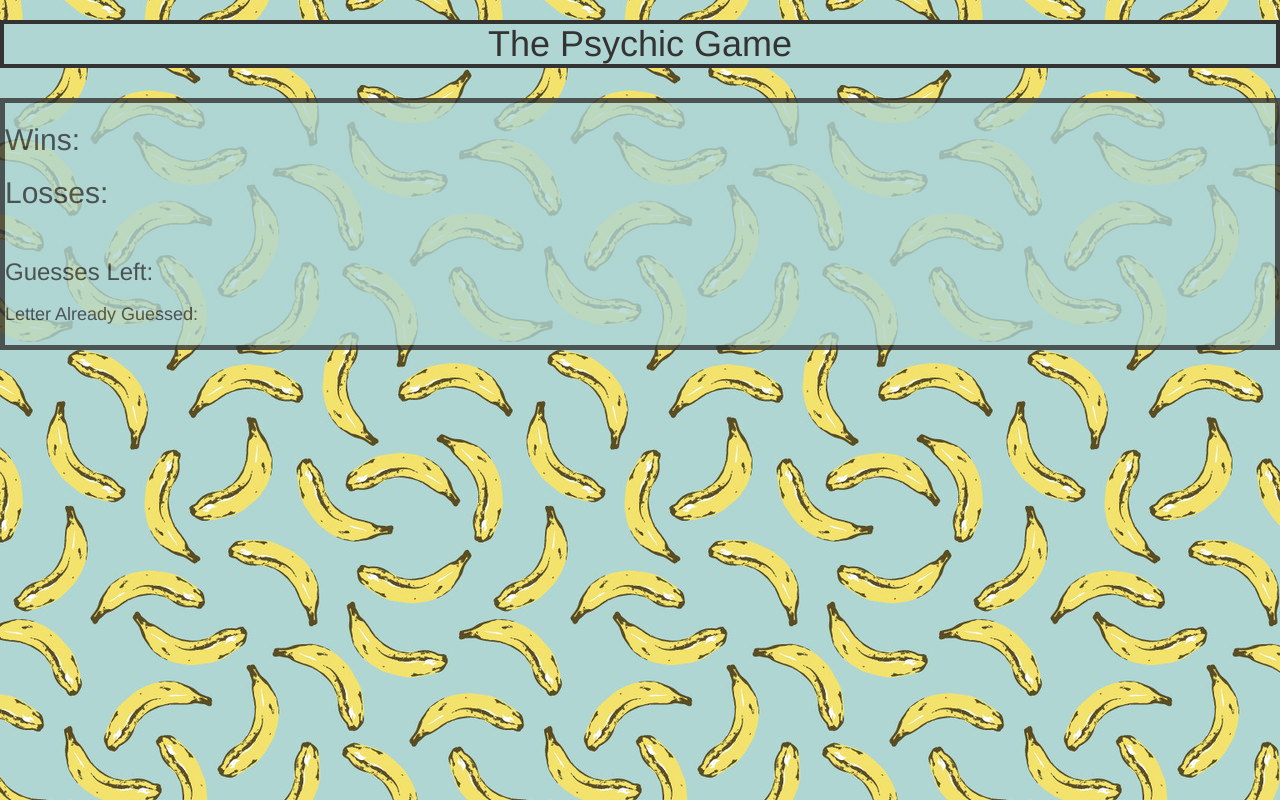
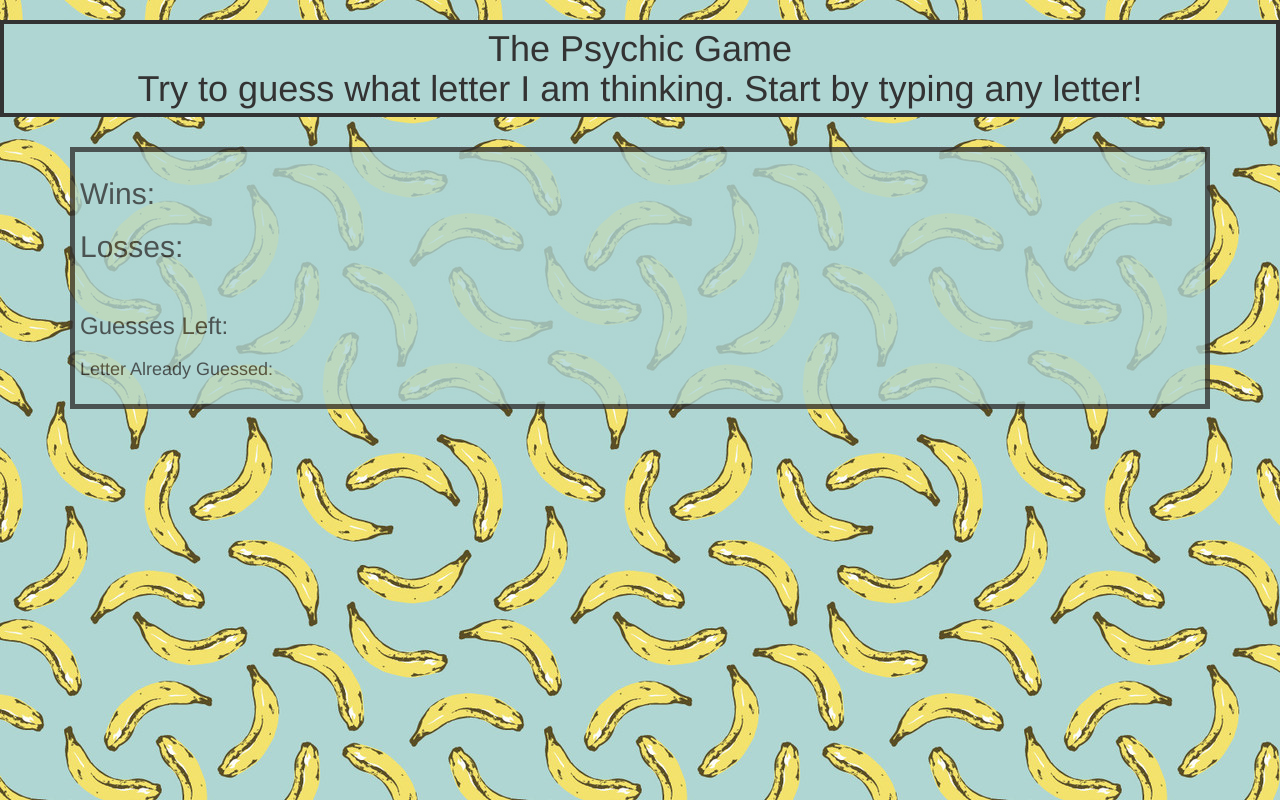
Before and after one commit to jeanineerica/Psychic-Game, a plain HTML site: page index.html in a window 1280 px wide. Drawn offline with nearby package versions, Linux system fonts and the light colour scheme.

Commit message:
adjust spacing:

```diff
--- a/assets/css/style.css
+++ b/assets/css/style.css
@@ -8,16 +8,21 @@ h1 {
     border-style: solid;
     border-width: 4px;
     background-color: #AFD6D3;
+    padding: 5px;
 }
+
 
 p {
     font-family: verdana;
     font-size: 20px;
+    text-align: center;
+
 }
 
 .gamestats {
 	border-style: solid;
 	border-width: 5px;
 	background-color: #AFD6D3;
-	opacity: 80%;
+    opacity: 80%;
+    padding: 5px;
 }
--- a/assets/javascript/game.js
+++ b/assets/javascript/game.js
@@ -9,6 +9,7 @@ var letterchosensofar = [""];
 function start () {
   // Randomly chooses a choice from the options array. This is the Computer's guess.
   computerGuess = computerchoices[Math.floor(Math.random() * computerchoices.length)];
+  console.log(computerGuess);
  };
 
 function reset () {
@@ -71,7 +72,7 @@ function reset () {
         document.getElementById("computerwins").innerHTML = loss;
         //call reset function
         reset();
-        console.log("You lost! Try again.");
+        alert("You lost! Try again.");
       }
 
     };
--- a/index.html
+++ b/index.html
@@ -12,8 +12,9 @@
 	<script type="text/javascript" src="assets/javascript/game.js"></script>
 </head>
 <body>
-	<h1>The Psychic Game</h1>
+	<h1>The Psychic Game<br>Try to guess what letter I am thinking. Start by typing any letter!</h1>
 	<br>
+	<div class="container">
 		<div class = "gamestats">
 			<h2>Wins:</h2>
 			<p id = "userswins"></p>
@@ -26,6 +27,7 @@
 			<h4>Letter Already Guessed:</h4>
 			<h3 id = "letters"></h3>
 		</div>
+	</div>
 
 
 </body>
```
Also changed, not shown: 3 other files. Lines whose indentation alone changed are shown as unchanged.
